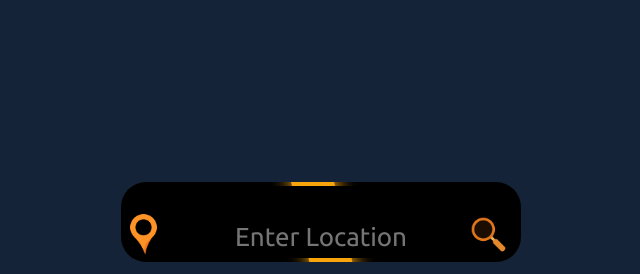
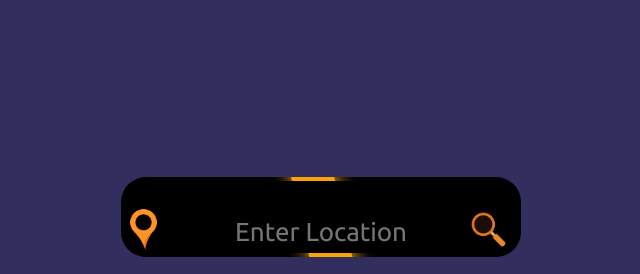
Before and after one commit to moeez5251/Weather, a plain HTML site: page index.html in a window 1280 px wide. Shown: the part 148-422 px from the top of the page, without its empty margins (319-959 px from the left). Drawn offline with Linux system fonts and the light colour scheme.

Commit message:
Add files via upload

```diff
--- a/css/style.css
+++ b/css/style.css
@@ -21,7 +21,7 @@ body{
     display: flex;
     align-items: center;
     justify-content: center;
-    background-color: #152338;
+    background-color: #322f5e;
 }
 .box{
     position: relative;
@@ -35,7 +35,7 @@ body{
     display: flex;
     flex-direction: column;
     align-items: center;
-    top: -30px;
+    top: -35px;
 }
 .box::before{
     left: -35%;
```
